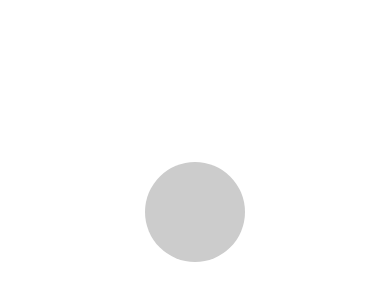
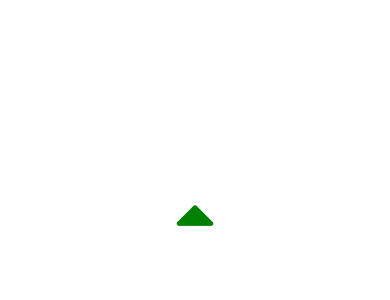
Before and after one commit to akiran/react-native-animation-examples, a React Native app: screen / in a window 390 px wide. Shown: the part 210-510 px from the top of the page. Built offline with nearby package versions, Linux system fonts and the light colour scheme.

Commit message:
rotate animation

```diff
--- a/App.js
+++ b/App.js
@@ -1,4 +1,6 @@
 import React from "react";
 // import App from "./components/LayoutAnimations/Circle";
-import App from "./components/Animated/Scale";
+// import App from "./components/Animated/Scale";
+import App from "./components/Animated/Rotate";
+
 export default App;
--- /dev/null
+++ b/components/Animated/Rotate.js
@@ -0,0 +1,58 @@
+import React from "react";
+import {
+  View,
+  StyleSheet,
+  Button,
+  Animated,
+  Easing,
+  TouchableWithoutFeedback
+} from "react-native";
+import { FontAwesome } from "@expo/vector-icons";
+
+const rotateValue = new Animated.Value(0);
+const rotation = rotateValue.interpolate({
+  inputRange: [0, 1],
+  outputRange: ["0deg", "180deg"]
+});
+export default class Rotate extends React.Component {
+  onPressIn = () => {
+    rotateValue.setValue(0);
+    Animated.timing(rotateValue, {
+      toValue: 1,
+      duration: 250,
+      easing: Easing.linear,
+      useNativeDriver: true
+    }).start();
+  };
+  onPressOut = () => {
+    Animated.timing(rotateValue, {
+      toValue: 0,
+      duration: 250,
+      easing: Easing.linear,
+      useNativeDriver: true
+    }).start();
+  };
+  render() {
+    const transformStyle = { transform: [{ rotate: rotation }] };
+    return (
+      <View style={styles.container}>
+        <TouchableWithoutFeedback
+          onPressIn={this.onPressIn}
+          onPressOut={this.onPressOut}
+        >
+          <Animated.View style={transformStyle}>
+            <FontAwesome name="caret-up" size={64} color="green" />
+          </Animated.View>
+        </TouchableWithoutFeedback>
+      </View>
+    );
+  }
+}
+
+const styles = StyleSheet.create({
+  container: {
+    flex: 1,
+    alignItems: "center",
+    justifyContent: "center"
+  }
+});
```
